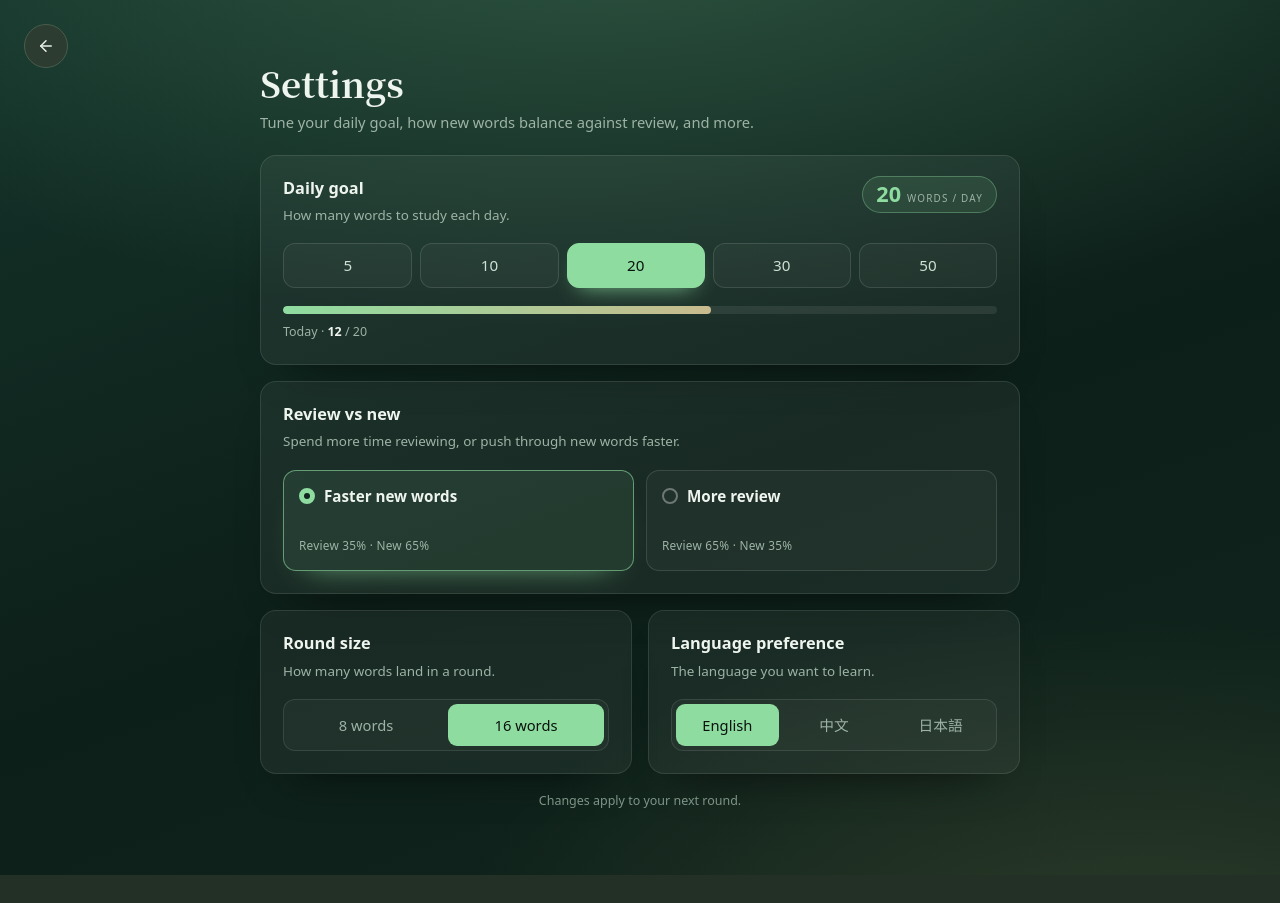
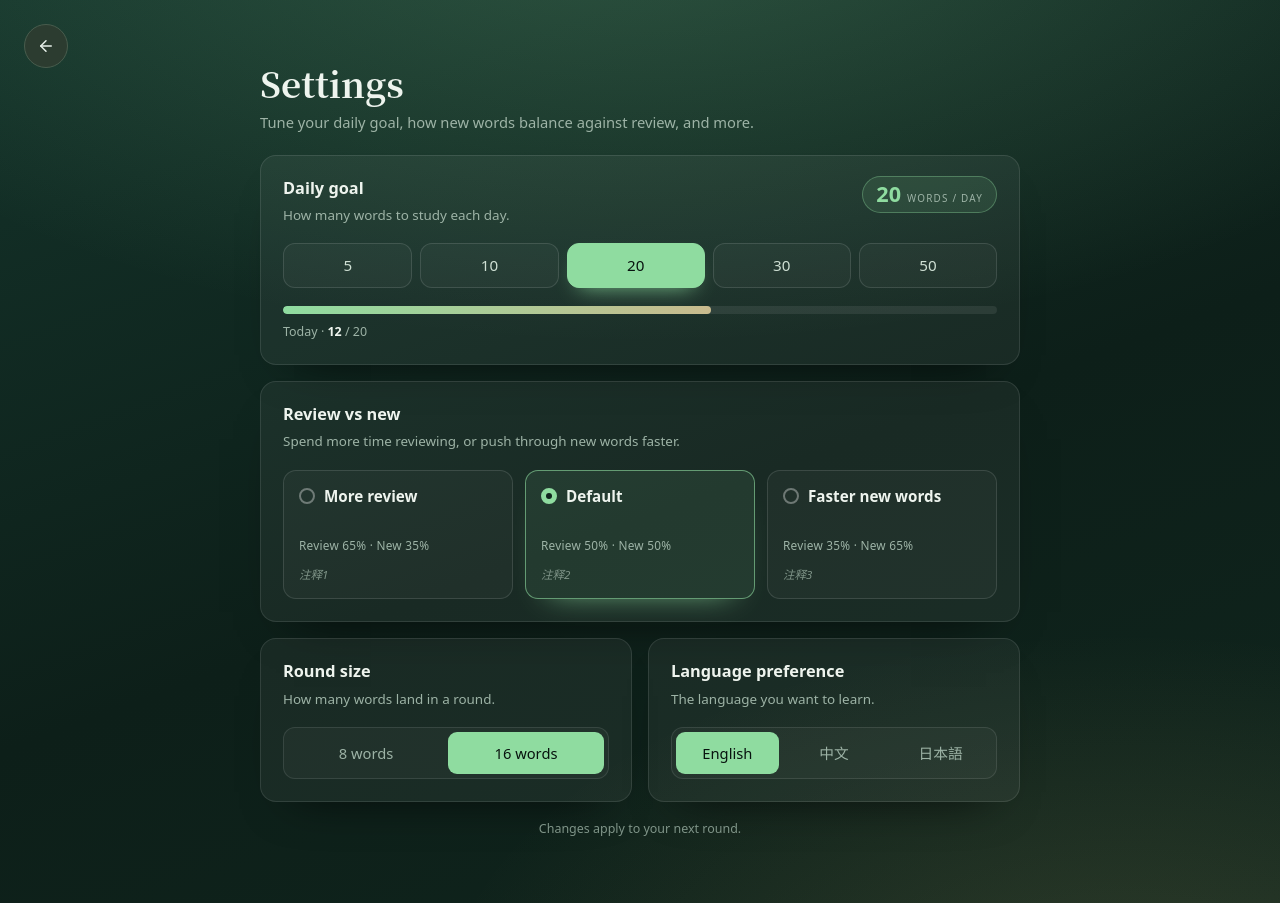
Before and after one commit to imfiiish/webDesign, a React (Vite) app in the folder shuf-flip/: page /settings in a window 1280 px wide. Before the commit the page ends 875 px from the top, so only its background shows below. Built offline with nearby package versions, Linux system fonts and the light colour scheme.

Commit message:
feat(settings): add a Default preset and per-card notes
Three review / new presets — More review, Default (50/50, preselected)
and Faster new words — each with a placeholder note line.

```diff
--- a/shuf-flip/src/i18n.ts
+++ b/shuf-flip/src/i18n.ts
@@ -217,6 +217,7 @@ const DICT: Record<Lang, Record<string, string>> = {
     'settings.mix.title': 'Review vs new',
     'settings.mix.desc':
       'Spend more time reviewing, or push through new words faster.',
+    'settings.mix.default': 'Default',
     'settings.mix.faster': 'Faster new words',
     'settings.mix.moreReview': 'More review',
     'settings.mix.review': 'Review',
@@ -438,6 +439,7 @@ const DICT: Record<Lang, Record<string, string>> = {
     'settings.goal.today': '今天',
     'settings.mix.title': '复习与新词',
     'settings.mix.desc': '多花时间复习，还是更快地学新词。',
+    'settings.mix.default': '默认',
     'settings.mix.faster': '更快学新词',
     'settings.mix.moreReview': '更多复习',
     'settings.mix.review': '复习',
--- a/shuf-flip/src/pages/settings/index.tsx
+++ b/shuf-flip/src/pages/settings/index.tsx
@@ -9,10 +9,29 @@ const GOALS = [5, 10, 20, 30, 50]
 /** Preview of today's progress toward the goal (appearance only). */
 const TODAY = 12
 
-/** Review / new balance presets. The first is the default. */
+/** Review / new balance presets. The default one is preselected. */
 const MIX = [
-  { value: 'new', labelKey: 'settings.mix.faster', new: 65, review: 35 },
-  { value: 'review', labelKey: 'settings.mix.moreReview', new: 35, review: 65 },
+  {
+    value: 'review',
+    labelKey: 'settings.mix.moreReview',
+    new: 35,
+    review: 65,
+    note: '注释1',
+  },
+  {
+    value: 'default',
+    labelKey: 'settings.mix.default',
+    new: 50,
+    review: 50,
+    note: '注释2',
+  },
+  {
+    value: 'new',
+    labelKey: 'settings.mix.faster',
+    new: 65,
+    review: 35,
+    note: '注释3',
+  },
 ]
 
 const ROUNDS = ['8', '16']
@@ -56,7 +75,7 @@ function Seg({
 export default function Settings() {
   const { t } = useI18n()
   const [goal, setGoal] = useState(20)
-  const [mix, setMix] = useState(0)
+  const [mix, setMix] = useState(1)
   const [round, setRound] = useState('16')
   const [lang, setLang] = useState('en')
 
@@ -142,6 +161,7 @@ export default function Settings() {
                   {t('settings.mix.review')} {o.review}% ·{' '}
                   {t('settings.mix.new')} {o.new}%
                 </span>
+                <span className="set-choice-note">{o.note}</span>
               </button>
             ))}
           </div>
--- a/shuf-flip/src/pages/settings/settings.css
+++ b/shuf-flip/src/pages/settings/settings.css
@@ -259,6 +259,12 @@
   font-variant-numeric: tabular-nums;
 }
 
+.set-choice-note {
+  font-size: 0.72rem;
+  font-style: italic;
+  color: #7f9488;
+}
+
 /* ---- round size + language ---- */
 .set-grid {
   display: grid;
```
